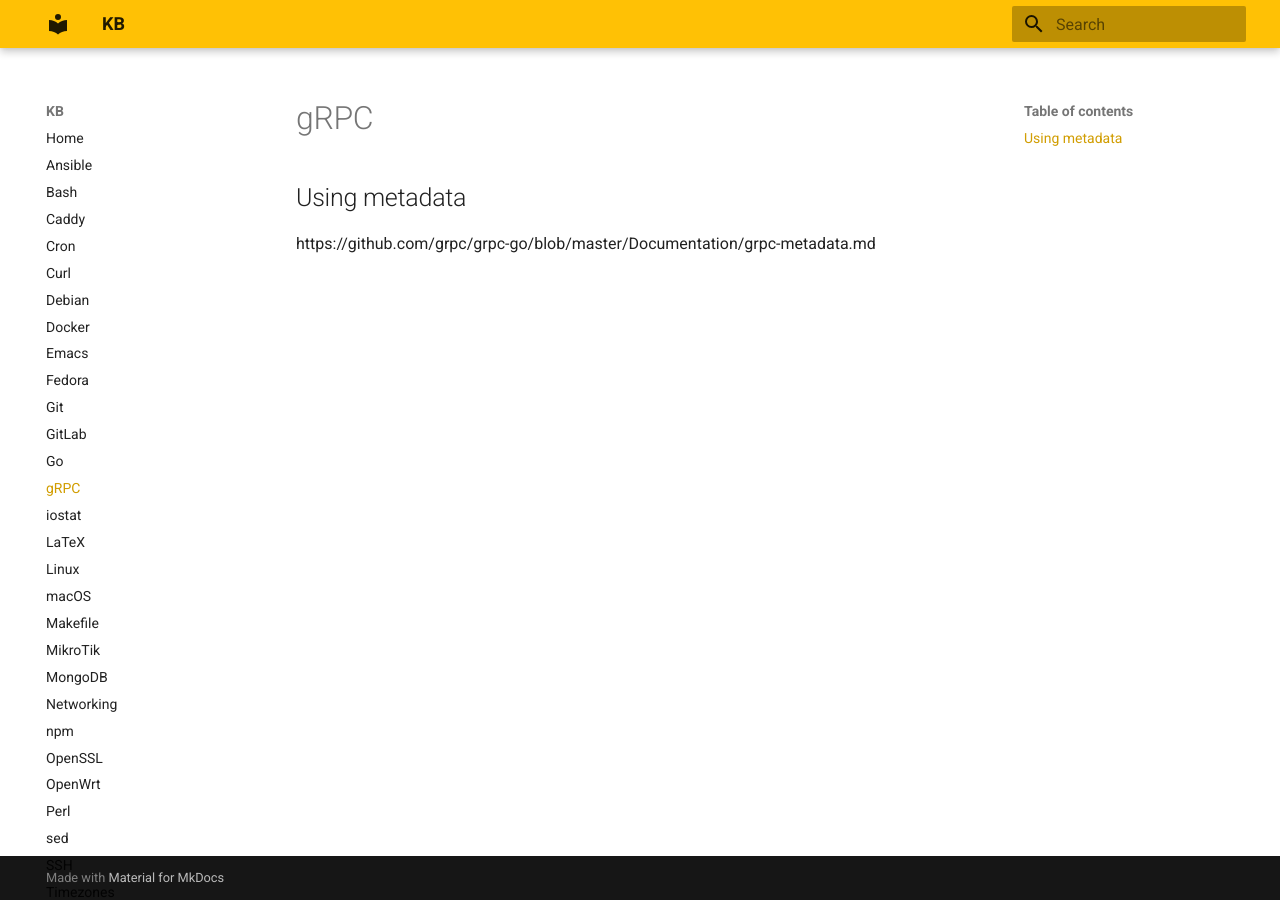
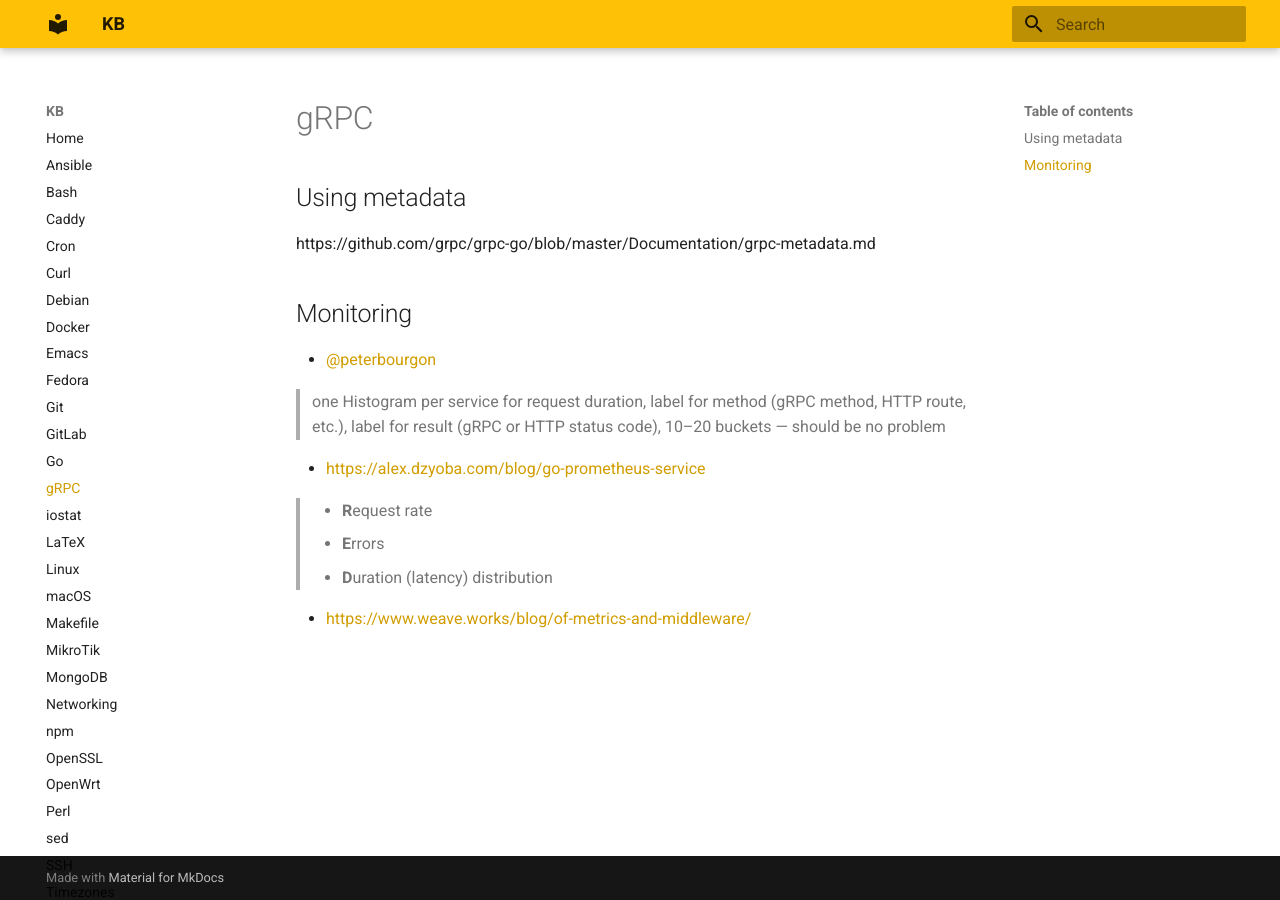
Before and after one commit to mbialon/kb, an MkDocs documentation site: the page built from docs/grpc.md, in a window 1280 px wide. Built offline with MkDocs 1.6.1 and Material for MkDocs 9.7.7, drawn with Linux system fonts in a browser that asks for light colours.

Commit message:
grpc: monitoring

```diff
--- a/docs/grpc.md
+++ b/docs/grpc.md
@@ -3,3 +3,17 @@
 ## Using metadata
 
 https://github.com/grpc/grpc-go/blob/master/Documentation/grpc-metadata.md
+
+## Monitoring
+
+- [@peterbourgon](https://twitter.com/peterbourgon/status/1224436045334237191)
+
+> one Histogram per service for request duration, label for method (gRPC method, HTTP route, etc.), label for result (gRPC or HTTP status code), 10–20 buckets — should be no problem
+
+- [https://alex.dzyoba.com/blog/go-prometheus-service](https://alex.dzyoba.com/blog/go-prometheus-service/)
+
+> - **R**equest rate
+> - **E**rrors
+> - **D**uration (latency) distribution
+
+- [https://www.weave.works/blog/of-metrics-and-middleware/](https://www.weave.works/blog/of-metrics-and-middleware/)
```
